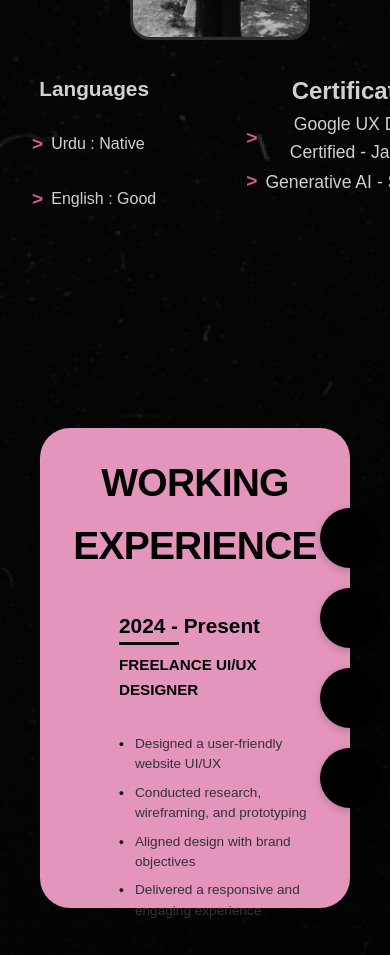
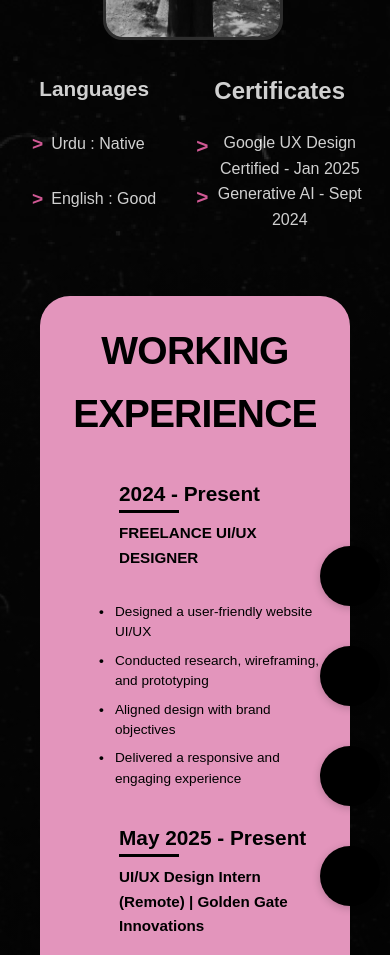
Before and after one commit to Qirrat098/Project-Design, a React (Vite) app: page / in a window 390 px wide. Shown: the part 3560-4515 px from the top of the page. Built offline with nearby package versions, Linux system fonts and the light colour scheme; a web font is replaced by a local one.

Commit message:
Responsive

```diff
--- a/src/pages/Home.css
+++ b/src/pages/Home.css
@@ -903,6 +903,11 @@ body, html {
   font-size: 1.2rem;
   font-weight: bold;
 }
+.arrow1 {
+  color: #ff69b4;
+  font-size: 1.2rem;
+  font-weight: bold;
+}
 
 .highlighted-text {
   position: relative;
@@ -988,7 +993,7 @@ body, html {
   }
 
   .education-left {
-    margin-left: -60px;
+    margin-left: 10px;
     justify-content: center;
     align-items: center;
   }
@@ -1002,6 +1007,7 @@ body, html {
     margin: 1rem auto;
   }
 
+
   .education-photo {
     width: 200px;
     height: 280px;
@@ -1047,7 +1053,7 @@ body, html {
   }
 
   .education-photo {
-    margin-left: -60px;
+    margin-left: -10px;
     width: 180px;
     height: 250px;
   }
@@ -1064,7 +1070,29 @@ body, html {
   .languages-title {
     font-size: 1.3rem;
   }
-
+  .education-right2{
+    padding-left: 150px;
+    display: flex;
+    flex-direction: column;
+    align-items: center; /* Center the right content */
+    max-width: 100%;
+  }
+  .Certificate-title {
+    font-size: 1.5rem;
+    margin-bottom: 20px;
+    margin-left: -110px;
+  }
+  .Certificate-item1 {
+    font-size: 1rem;
+    margin-left: -60px;
+    width: 30vw;
+  }
+  .arrow1{
+    font-size: 1.3rem;
+    font-weight: bold;
+    margin-left: -50px;
+    margin-top: -20px;
+  }
   .language-item {
     font-size: 1rem;
   }
@@ -1252,12 +1280,18 @@ body, html {
 @media (max-width: 768px) {
   .experience-timeline {
     grid-template-columns: 1fr;
-    gap: 2rem;
+    gap: 3rem;
   }
 
   .experience-card {
-    padding: 2rem;
     margin: 0 1rem;
+    background: #e395bc;
+  border-radius: 30px;
+  height: 800px ;
+  max-width: 800px;
+  width: 100%;
+  position: relative;
+  z-index: 4;
   }
 
   .experience-title {
@@ -1273,13 +1307,29 @@ body, html {
   .experience-year h3 {
     font-size: 1.5rem;
   }
-
+  .exp-circle-top {
+  top: 250px;
+}
+
+.exp-circle-mid1 {
+  top: 350px;
+}
+
+.exp-circle-mid2 {
+  top: 450px;
+}
+.exp-circle-bottom {
+  bottom: 190px;
+}
   .job-title {
     font-size: 1rem;
   }
 
   .job-responsibilities li {
     font-size: 0.9rem;
+    font-weight: 400;
+    margin-left: -20px;
+    color: #000;
   }
 }
 
@@ -1594,6 +1644,25 @@ body, html {
     width: 30px;
     height: 30px;
   }
+  .speaker-img{
+    position: absolute;
+    top: 600px;      /* Adjust as needed */
+    left: -100px;     /* Adjust as needed */
+    width: 300px;     /* Adjust size as needed */
+    height: auto;
+    z-index: 7;
+    pointer-events: none;
+}
+  .skills-corner-img {
+  position: absolute;
+  top: -90px;      /* Adjust as needed */
+  left: 20px;     /* Adjust as needed */
+  width: 600px;   /* Adjust size as needed */
+  height: auto;
+  z-index: 7;
+  pointer-events: none;
+}
+
 }
 
 @media (max-width: 480px) {
@@ -1626,6 +1695,8 @@ body, html {
   .decorative-elements {
     display: none;
   }
+
+
 }
 /* Portfolio Section */
 .portfolio {
@@ -1943,6 +2014,7 @@ body, html {
   .portfolio-quote {
     text-align: center;
     max-width: none;
+    margin-left: 30px;
   }
 
   .portfolio-projects {
@@ -1973,20 +2045,22 @@ body, html {
   .portfolio {
     padding: 2rem 0;
   }
+ .allure{
+  min-height: 80vw;
+ }
+  .project-image {
+  width: 117%;
+  height: 350px; /* Increase this value as needed */
+
+}
+
 
   .portfolio-projects {
     grid-template-columns: 1fr;
     gap: 1rem;
   }
 
-  .project-card {
-    max-width: 250px;
-    margin: 0 auto;
-  }
-
-  .project-image {
-    height: 200px;
-  }
+
 
   .portfolio-main-title {
     font-size: clamp(2.5rem, 15vw, 4rem);
--- a/src/pages/Home.jsx
+++ b/src/pages/Home.jsx
@@ -223,11 +223,11 @@ function EducationSection() {
             <div className="          ">
               <h3 className="Certificate-title">Certificates </h3>
               <div className="Certificate-item1">
-                <span className="arrow">{">  "}</span>
+                <span className="arrow1">{">  "}</span>
                 <span> Google UX Design Certified - Jan 2025 </span>
               </div>
-              <div className="Certificate-item">
-                <span className="arrow">{">  "}</span>
+              <div className="Certificate-item1">
+                <span className="arrow1">{">  "}</span>
                 <span> Generative AI - Sept 2024</span>
               </div>
             </div>
```
